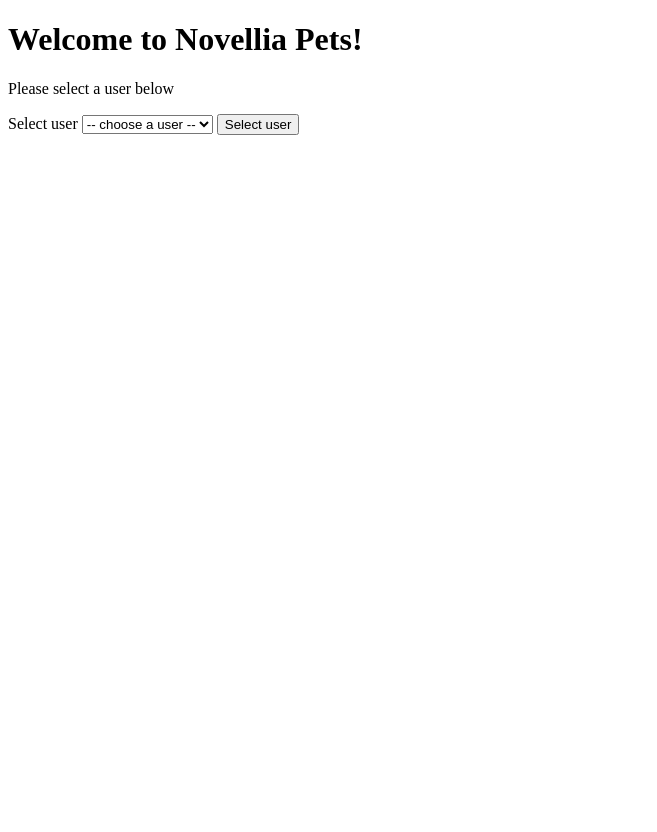
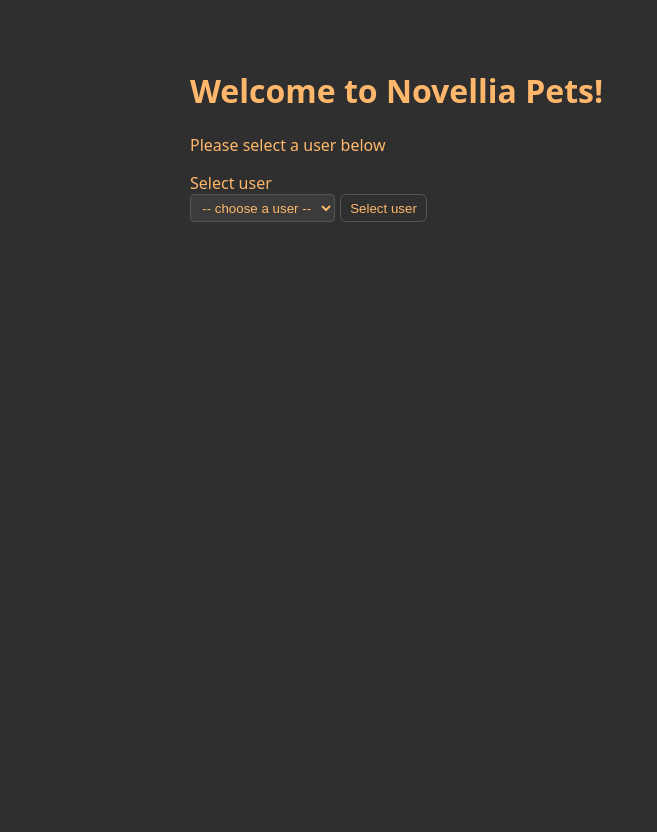
Before and after one commit to laviniaclare/novellia-pets, a Flask app: page / in a window 1280 px wide. Shown: the whole page, without its empty margins (0-657 px from the left). Before the commit the page ends 135 px from the top, so only its background shows below. Run offline with Flask 2, Linux system fonts and the light colour scheme.

Commit message:
Add some css styling to make it easier to look at

```diff
--- a/app/routes.py
+++ b/app/routes.py
@@ -18,7 +18,8 @@ def home():
 
 @bp.route("/select-user", methods=["POST"])
 def set_user():
-    """Set the global current user id (stored in app.config) from the form.
+    """
+    Set the global current user id (stored in app.config) from the form.
 
     The form sends a field named `user`. If empty, current user is set to None.
     """
@@ -91,17 +92,14 @@ def update_pet(pet_id: int):
         if not name:
             return render_template("edit_pet_form.html", pet=pet, animalType=animalType, error="Name is required")
 
-        # update the in-memory PETS mapping
         pet_dict = PETS.get(pet_id)
         if pet_dict is None:
             abort(404)
 
         pet_dict["name"] = name
-        try:
-            pet_dict["type"] = animalType[type_name]
-        except Exception:
-            # invalid type name -> leave unchanged
-            pass
+        # Since users are selecting from a drop down they can only select valid types
+        # so we don't need to validate, but we could make it more robust by doing so
+        pet_dict["type"] = animalType[type_name]
         pet_dict["dob"] = dob
 
         return redirect(url_for("main.show_pet_profile", pet_id=pet_id))
@@ -147,9 +145,8 @@ def create_pet():
 
 @bp.route("/pets/<int:pet_id>/delete", methods=["POST"])
 def delete_pet(pet_id: int):
-    """Delete a pet by id (only if it exists and belongs to the current user).
-
-    Uses the in-memory PETS mapping.
+    """
+    Delete a pet by id
     """
     pet = Pet.get_pet_by_id(pet_id)
     if not pet:
@@ -160,7 +157,7 @@ def delete_pet(pet_id: int):
     if current_user_id is None or int(pet.owner_id) != int(current_user_id):
         abort(403)
 
-    # remove the pet from the in-memory store
+    # remove the pet from the in-memory store - in the real world we would use a database
     PETS.pop(pet_id, None)
 
     return redirect(url_for("main.list_pets"))
--- /dev/null
+++ b/app/static/styles.css
@@ -0,0 +1,45 @@
+:root {
+  --bg: #2f2f2f; /* dark gray */
+  --text: #ffb86b; /* light orange */
+  --muted: #ffdcb3;
+  --panel: #3b3b3b;
+  --border: #555;
+}
+
+html, body {
+  height: 100%;
+  margin: 0;
+  background: var(--bg);
+  color: var(--text);
+  font-family: system-ui, -apple-system, "Segoe UI", Roboto, "Helvetica Neue", Arial;
+}
+
+main {
+  max-width: 900px;
+  margin: 2rem auto;
+  padding: 1rem;
+}
+
+a { color: var(--muted); }
+
+button {
+  background: transparent;
+  color: var(--text);
+  border: 1px solid var(--border);
+  padding: 0.35rem 0.6rem;
+  border-radius: 6px;
+  cursor: pointer;
+}
+
+input, select, textarea {
+  background: var(--panel);
+  color: var(--text);
+  border: 1px solid var(--border);
+  padding: 0.3rem 0.45rem;
+  border-radius: 4px;
+}
+
+label { display:block; margin-top: 0.5rem; }
+
+/* make small helper classes for layout */
+.muted { color: var(--muted); }
--- /dev/null
+++ b/app/templates/base.html
@@ -0,0 +1,14 @@
+<!doctype html>
+<html lang="en">
+  <head>
+    <meta charset="utf-8">
+    <meta name="viewport" content="width=device-width, initial-scale=1">
+    <title>{% block title %}Novellia Pets{% endblock %}</title>
+    <link rel="stylesheet" href="{{ url_for('static', filename='styles.css') }}">
+  </head>
+  <body>
+    <main>
+      {% block content %}{% endblock %}
+    </main>
+  </body>
+</html>
--- a/app/templates/home.html
+++ b/app/templates/home.html
@@ -1,12 +1,8 @@
-<!doctype html>
-<html lang="en">
-  <head>
-    <meta charset="utf-8">
-    <meta name="viewport" content="width=device-width, initial-scale=1">
-    <title>Novellia Pets</title>
-  </head>
-  <body>
-    <main>
+{% extends 'base.html' %}
+
+{% block title %}Novellia Pets{% endblock %}
+
+{% block content %}
   <h1>Welcome to Novellia Pets!</h1>
   <p>Please select a user below</p>
   <form method="post" action="{{ url_for('main.set_user') }}">
@@ -22,6 +18,4 @@
   {% if current_user_id %}
   <p>Current user: {{ users[current_user_id].name }}</p>
   {% endif %}
-    </main>
-  </body>
-</html>
+{% endblock %}
```
Also changed, not shown: app/templates/create_pet_form.html (+6 -13 lines), app/templates/edit_pet_form.html (+4 -16 lines), app/templates/pet_profile.html (+9 -15 lines), app/templates/pets.html (+8 -13 lines). Lines whose indentation alone changed are shown as unchanged.
